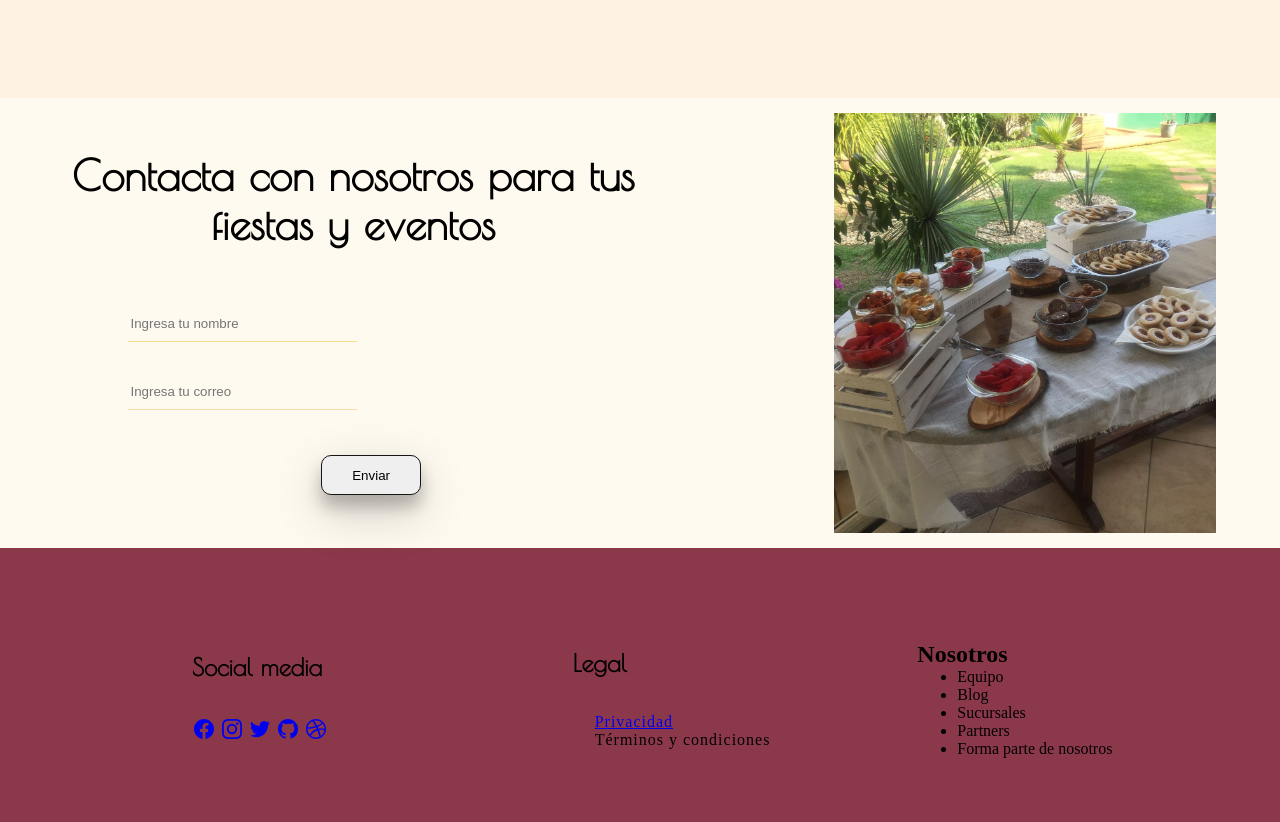
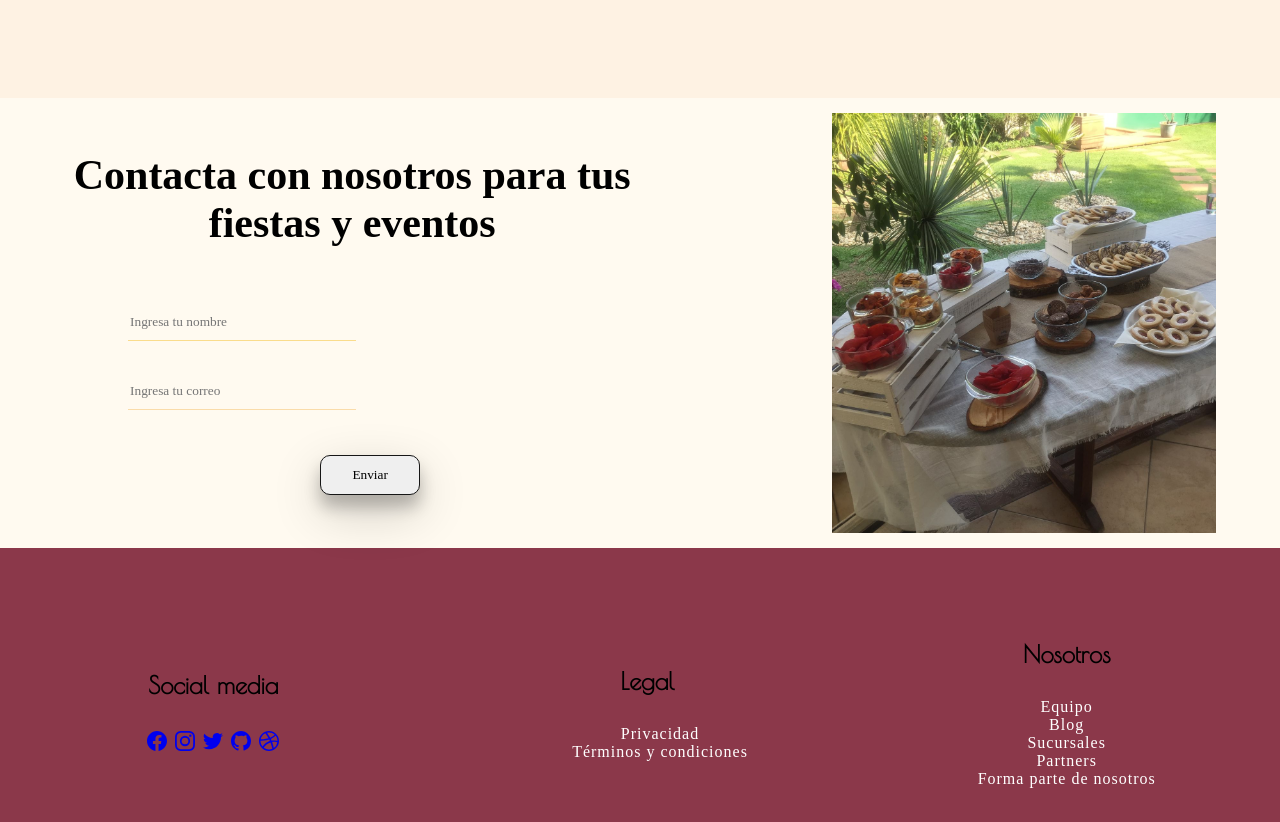
Before and after one commit to jossmiv/landing, a plain HTML site: page inicio.html in a window 1280 px wide. Shown: the part 1450-2272 px from the top of the page. Drawn offline with Linux system fonts and the light colour scheme; a web font is replaced by a local one.

Commit message:
Conclusion del footer

```diff
--- a/estilos/main.css
+++ b/estilos/main.css
@@ -1,5 +1,6 @@
 *{
     margin: 0;
+    font-family: Montserrat;
 }
 p *{
     font-family: Montserrat;
@@ -285,7 +286,9 @@ footer .contenedor{
 }
 .csocial{
     width: 30%;
-    padding-left: 15%;
+    text-align: center;
+    margin-left: 5%;
+    margin-right: 5%;
 
 }
 .csocial a{
@@ -296,21 +299,26 @@ footer .contenedor{
     text-decoration-color:#e4cfbb;
 
 }
-.titulop{
+.titulop h2{
     font-family: Poiret One;
     padding-bottom: 10%;
-
+    padding-top: 10%;
 }
 .clegal{
     width: 30%;
-    list-style: none;
+    text-align: center;
+    margin-left: 5%;
+    margin-right: 5%;
 
 }
-.clegal .titulol{
+.clegal .titulol h2{
     font-family: Poiret One;
     padding-bottom: 10%;
+    padding-top: 10%;
     padding-left: 5%;
+
 }
+
 .clegal li{
     display: block;
     font-size: 16px;
@@ -318,7 +326,39 @@ footer .contenedor{
     letter-spacing: 1px;
 }
 
+.clegal a{
+    cursor: pointer;
+    text-decoration-line: none;
+    text-decoration-style:none;
+    color: rgb(255, 255, 255);;
+    text-decoration: none;
+}
+
 .cnosotros{
     width: 30%;
+    text-align: center;
+    margin-left: 5%;
+    margin-right: 5%;
+}
 
+.cnosotros h2{
+    font-family: Poiret One;
+    padding-bottom: 10%;
+    padding-top: 10%;
 }
+.cnosotros ul{
+    padding: 0%;
+}
+.cnosotros li{
+    line-height: inherit;
+    display: block;
+    letter-spacing: 1px;
+    font-size: 16px;
+}
+.cnosotros a{
+    cursor: pointer;
+    text-decoration-line: none;
+    text-decoration-style:none;
+    color: rgb(255, 255, 255);;
+    text-decoration: none;
+}
--- a/inicio.html
+++ b/inicio.html
@@ -148,17 +148,17 @@
                 </div>
                 <ul>
                     <li><a href="#"> Privacidad</a></li>
-                    <li>Términos y condiciones</li>
+                    <li><a href=""> Términos y condiciones </a></li>
                 </ul>
             </div>
             <div class="cnosotros">
                 <h2>Nosotros</h2>
                 <ul>
-                    <li>Equipo</li>
-                    <li>Blog</li>
-                    <li>Sucursales</li>
-                    <li>Partners</li>
-                    <li>Forma parte de nosotros</li>
+                    <li><a href="#"> Equipo </a></li>
+                    <li><a href="#"> Blog </a></li>
+                    <li><a href="#"> Sucursales </a></li>
+                    <li><a href="#">Partners </a></li>
+                    <li><a href="#"> Forma parte de nosotros </a></li>
                 </ul>
             </div>
         </div>
```
